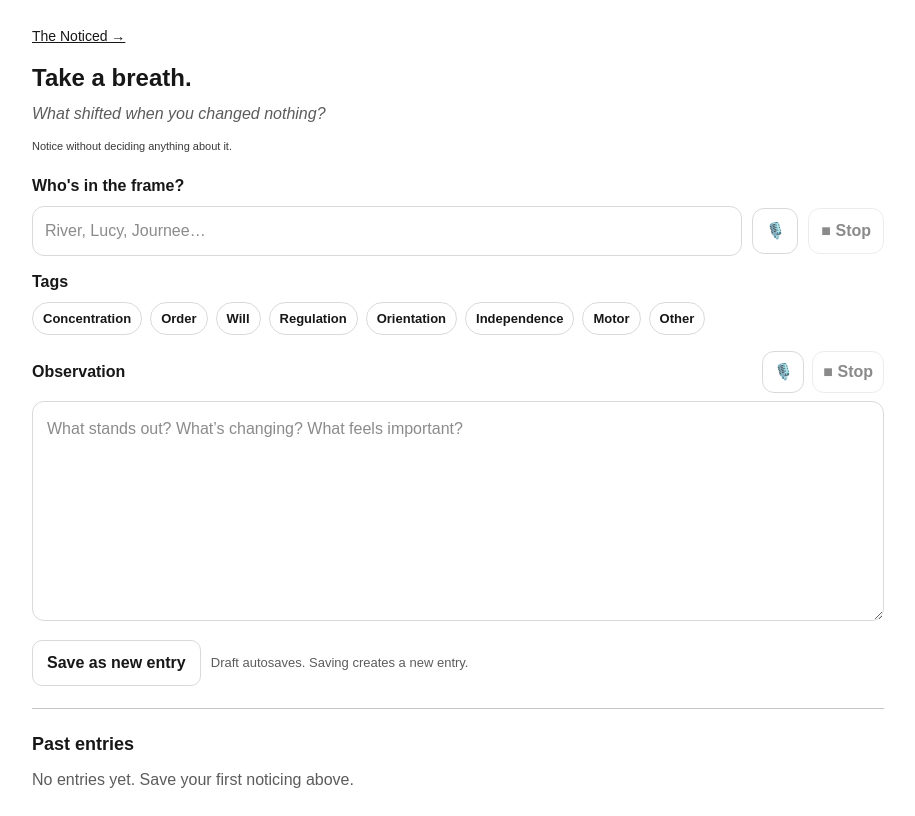
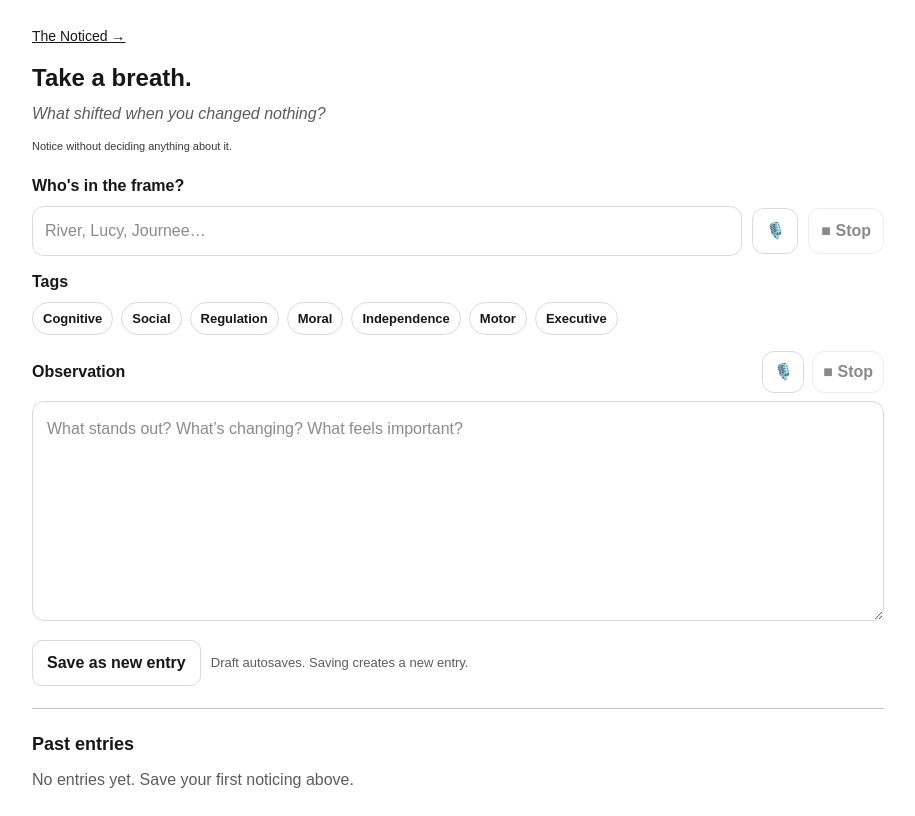
Before and after one commit to crutchermarie3-eng/book-of-noticing, a Next.js app: page /noticing in a window 1280 px wide. Shown: the whole page, without its empty margins (182-1097 px from the left). Built offline with nearby package versions, Linux system fonts and the light colour scheme.

Commit message:
Update page.tsx

```diff
--- a/src/app/noticing/page.tsx
+++ b/src/app/noticing/page.tsx
@@ -36,14 +36,13 @@ const PROMPTS: string[] = [
 ];
 
 const TAG_OPTIONS = [
-  "Concentration",
-  "Order",
-  "Will",
+  "Cognitive",
+  "Social",
   "Regulation",
-  "Orientation",
+  "Moral",
   "Independence",
   "Motor",
-  "Other",
+  "Executive",
 ] as const;
 
 function safeParse<T>(value: string | null, fallback: T): T {
```
